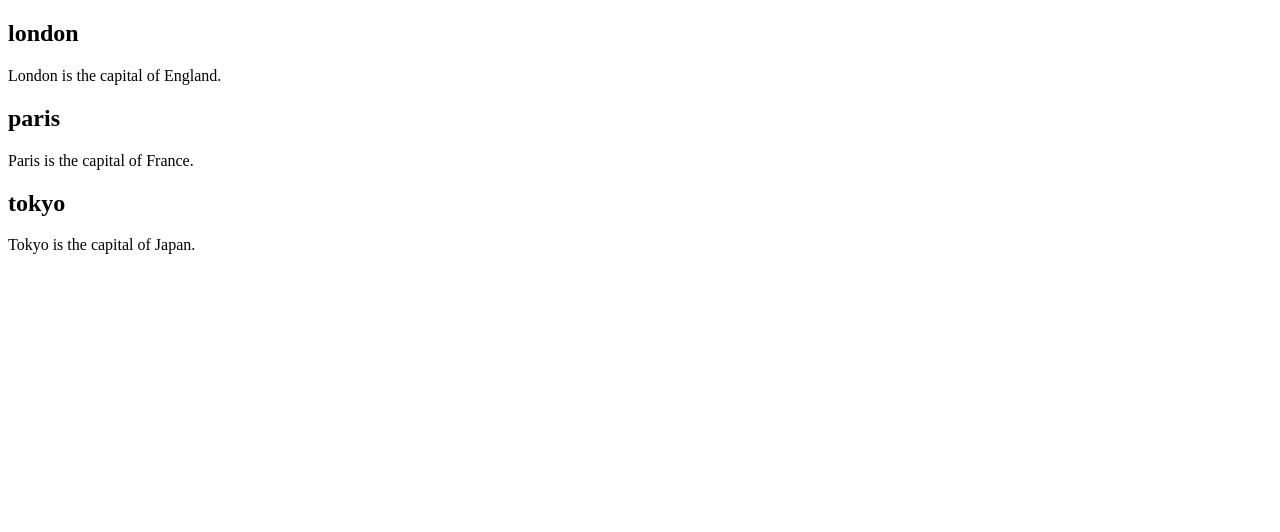
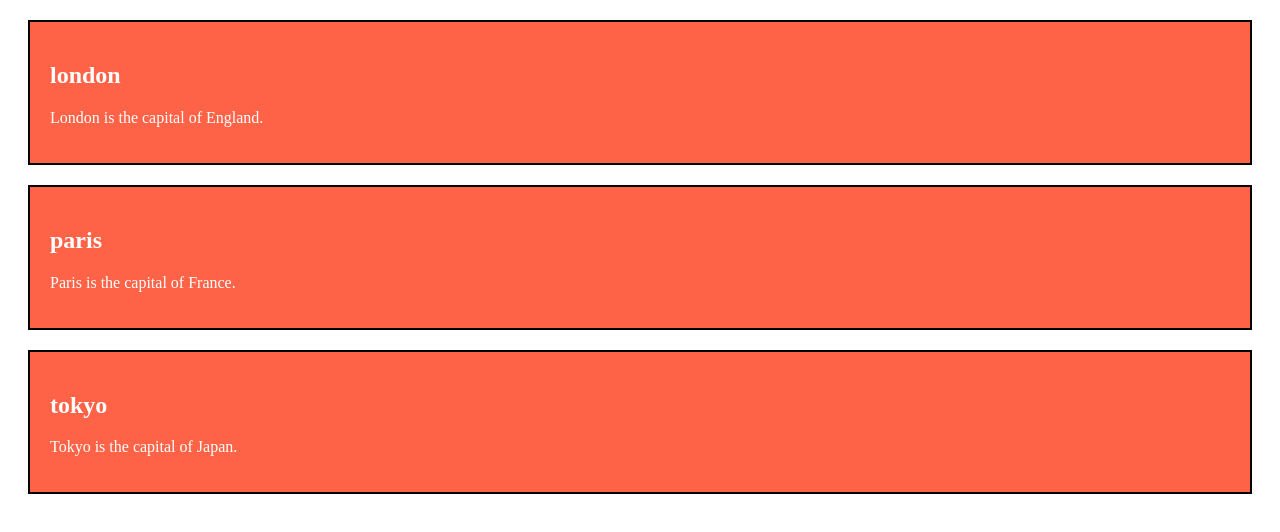
Before and after one commit to Hidayamoh/html-classes, a plain HTML site: page src/index.html in a window 1280 px wide. Drawn offline with Linux system fonts and the light colour scheme.

Commit message:
Styles changed

```diff
--- a/src/index.html
+++ b/src/index.html
@@ -8,15 +8,15 @@
     <link rel="stylesheet" href="./styles/styles.css" />
   </head>
   <body>
-    <div>
+    <div class="city">
       <h2>london</h2>
       <p>London is the capital of England.</p>
     </div>
-    <div>
+    <div class="city">
       <h2>paris</h2>
       <p>Paris is the capital of France.</p>
     </div>
-    <div>
+    <div class="city">
       <h2>tokyo</h2>
       <p>Tokyo is the capital of Japan.</p>
     </div>
--- a/src/styles/styles.css
+++ b/src/styles/styles.css
@@ -0,0 +1,7 @@
+.city {
+  background-color: tomato;
+  color: white;
+  border: 2px solid black;
+  margin: 20px;
+  padding: 20px;
+}
```
